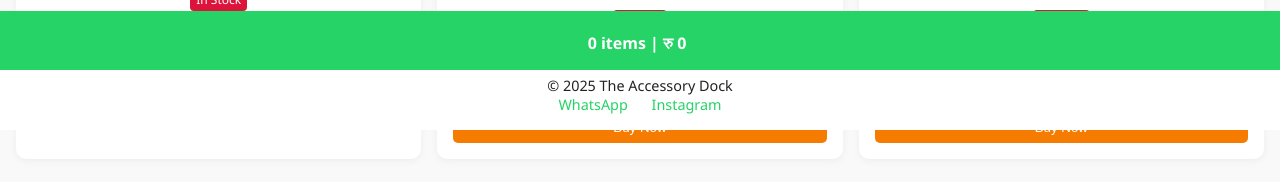
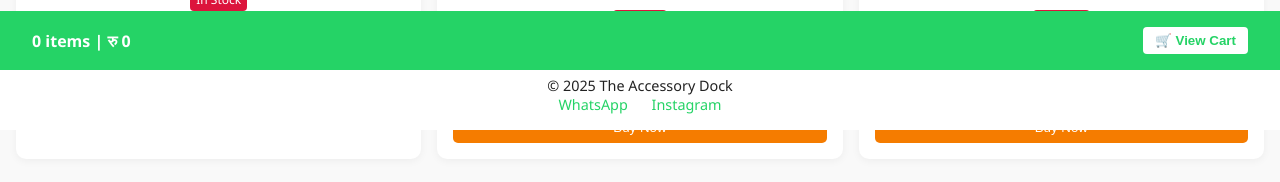
Before and after one commit to rajnayabhari/accessory-dock_stataic_deploy, a plain HTML site: page index.html in a window 1280 px wide. Shown: the part 670-852 px from the top of the page. Drawn offline with nearby package versions, Linux system fonts and the light colour scheme.

Commit message:
css updated

```diff
--- a/index.html
+++ b/index.html
@@ -18,14 +18,13 @@
 
   <main id="products" class="product-grid"></main>
 
-  <!-- 🛒 Fixed Bottom Cart Bar -->
+  <!-- ✅ Cart Summary Bar -->
   <div id="cart-bar">
     <span id="cart-summary">0 items | रु 0</span>
     <button onclick="toggleCart()">🛒 View Cart</button>
   </div>
 
-
-  <!-- 🛍️ Cart Drawer -->
+  <!-- ✅ Cart Drawer -->
   <div id="cart-drawer" class="drawer hidden">
     <div class="drawer-header">
       <h2>Your Cart</h2>
@@ -45,7 +44,7 @@
     </div>
   </div>
 
-  <!-- Product Modal -->
+  <!-- ✅ Product Modal -->
   <div id="product-modal" class="modal hidden">
     <div class="modal-content">
       <span class="close" onclick="closeModal()">&times;</span>
@@ -54,7 +53,7 @@
       <div id="reviews-section" style="margin-top:1.5rem;">
         <h3>Customer Reviews</h3>
         <div id="review-list" style="margin: 10px 0;"></div>
-        <a href="https://forms.gle/xeLqxc66twrztTUAA" target="_blank" class="review-btn">✍️ Write a Review</a>
+        <a href="#" target="_blank" class="review-btn">✍️ Write a Review</a>
       </div>
     </div>
   </div>
@@ -65,7 +64,6 @@
       <a href="https://wa.me/97798084671634" target="_blank">WhatsApp</a>
       <a href="https://www.instagram.com/theaccessorydock" target="_blank">Instagram</a>
     </div>
-
   </footer>
 
   <script src="script.js"></script>
--- a/script.js
+++ b/script.js
@@ -121,6 +121,11 @@ function closeModal() {
   document.getElementById("product-modal").classList.add("hidden");
 }
 
+window.addEventListener("click", function (e) {
+  const modal = document.getElementById("product-modal");
+  if (e.target === modal) closeModal();
+});
+
 function changeModalImage(imgSrc) {
   const mainImg = document.getElementById("modal-main-img");
   if (mainImg) mainImg.src = imgSrc;
--- a/styles.css
+++ b/styles.css
@@ -19,6 +19,15 @@ body {
   color: var(--text);
   padding-bottom: 100px;
   overflow-x: hidden;
+}
+
+/* ✅ Logo fix */
+.logo {
+  height: 40px;
+  width: auto;
+  max-width: 100%;
+  object-fit: contain;
+  margin-bottom: 10px;
 }
 
 header {
@@ -157,7 +166,7 @@ footer .socials a {
   color: var(--primary);
 }
 
-/* Modal */
+/* ✅ Modal Styling */
 .modal {
   position: fixed;
   top: 0;
@@ -239,8 +248,8 @@ footer .socials a {
   cursor: pointer;
 }
 
-/* Bottom Cart Summary Bar */
-#cart-summary {
+/* ✅ Improved Cart Bar Layout */
+#cart-bar {
   position: fixed;
   bottom: 60px;
   left: 0;
@@ -248,10 +257,27 @@ footer .socials a {
   background: var(--primary);
   color: white;
   padding: 1rem;
-  text-align: center;
   font-weight: bold;
+  z-index: 998;
+
+  display: flex;
+  justify-content: space-between;
+  align-items: center;
+}
+
+#cart-bar span {
+  padding-left: 1rem;
+}
+
+#cart-bar button {
+  background: white;
+  color: var(--primary);
+  padding: 6px 12px;
+  border: none;
+  border-radius: 4px;
+  font-weight: bold;
+  margin-right: 1rem;
   cursor: pointer;
-  z-index: 998;
 }
 
 /* Thumbnail scroll */
@@ -302,42 +328,3 @@ footer .socials a {
   text-decoration: none;
   border-radius: 5px;
 }
-.logo {
-  height: 40px;
-  width: auto;
-  max-width: 100%;
-  object-fit: contain;
-  margin-bottom: 10px;
-}
-#cart-bar {
-  position: fixed;
-  bottom: 60px;
-  left: 0;
-  width: 100%;
-  background: var(--primary);
-  color: white;
-  padding: 1rem;
-  font-weight: bold;
-  z-index: 998;
-
-  display: flex;
-  justify-content: space-between;
-  align-items: center;
-  gap: 10px;
-}
-
-#cart-bar span {
-  flex: 1;
-  padding-left: 10px;
-}
-
-#cart-bar button {
-  background: white;
-  color: var(--primary);
-  padding: 6px 12px;
-  border: none;
-  border-radius: 4px;
-  font-weight: bold;
-  cursor: pointer;
-  margin-right: 10px;
-}
```
Lines whose indentation alone changed are shown as unchanged.
